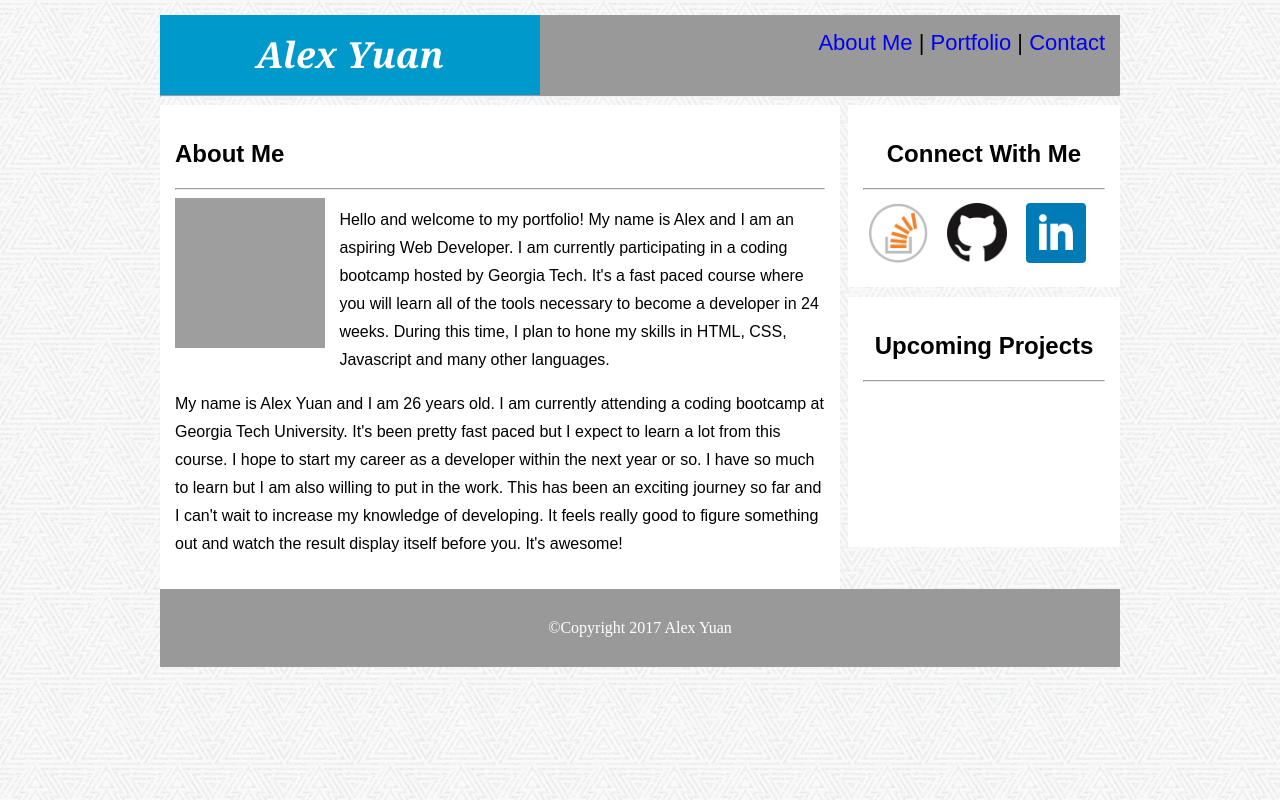
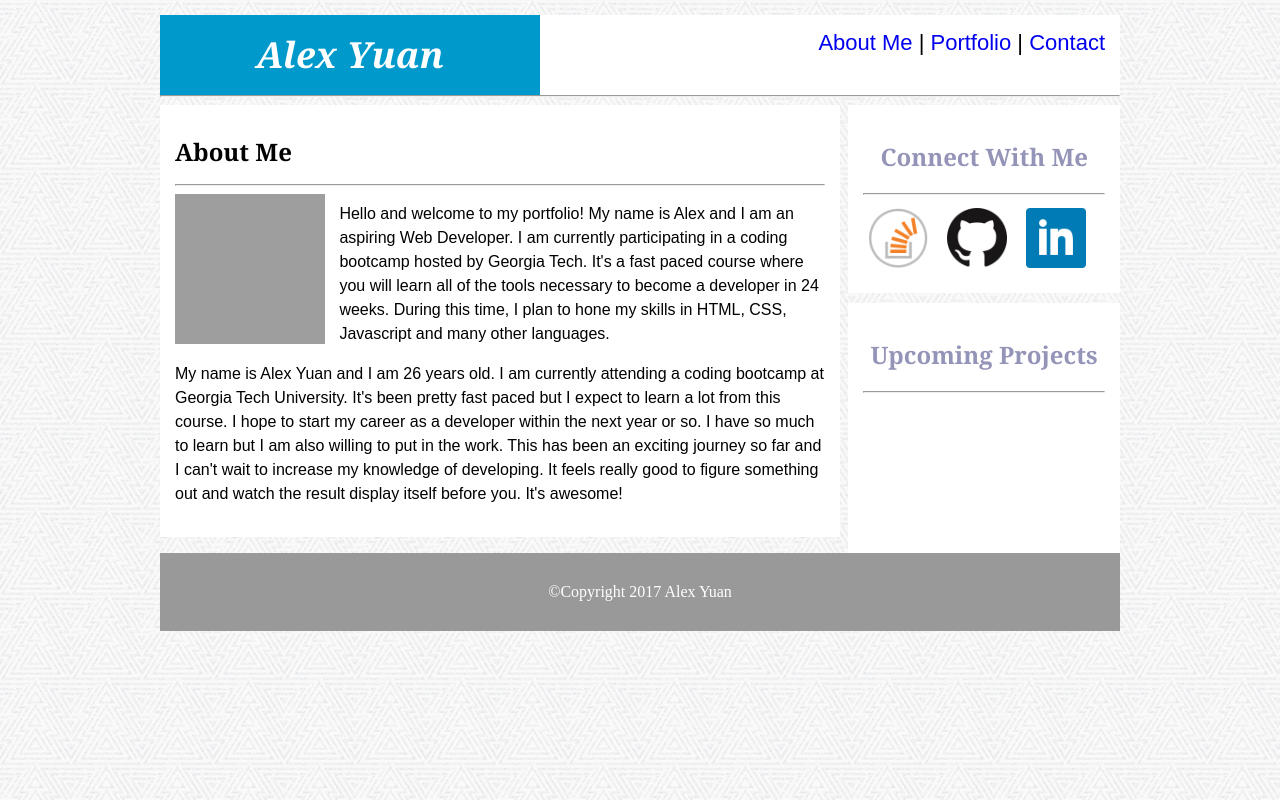
Before and after one commit to ayuan17/basic-portfolio1, a PHP site: page /index.php in a window 1280 px wide. Run offline with PHP 8.4, Linux system fonts and the light colour scheme; grey boxes are pictures that could not be loaded.

Commit message:
final touches to hw

```diff
--- a/assets/css/style.css
+++ b/assets/css/style.css
@@ -14,6 +14,10 @@ body {
 
 a {
     text-decoration: none;
+}
+
+a:hover {
+    color: #999999;
 }
 
 #container {
@@ -37,6 +41,7 @@ header {
     padding: 15px 10px 15px 10px;
 
 
+
 }
 
 nav {
@@ -44,10 +49,10 @@ nav {
     float: left;
     width: 550px;
     height: 50px;
-    background-color: #999999;
+    background-color: #ffffff;
     text-align: right;
-    font-family: sans-serif;
-    padding: 15px 15px 15px 15px;
+    font-family: arial;
+    padding: 15px;
     text-decoration: none;
     font-size: 22px;
 
@@ -65,7 +70,7 @@ section {
     background-color: white;
     padding: 15px;
     margin: 0 auto;
-    line-height: 175%;
+    line-height: 150%;
     font-family: sans-serif;
     border: 2px;
 
@@ -78,11 +83,11 @@ section {
 aside {
     width: 270;
     background-color: #ffffff;
-    color: black;
+    color: #9494b8;
     float: right;
     text-align: center;
     padding: 15px;
-    font-family: arial;
+    font-family: georgia;
 
 }
 
@@ -129,6 +134,11 @@ footer {
     text-align: center;
 }
 
+h1{
+
+    font-family: georgia;
+}
+
 h3{
 
     position:absolute;
--- a/index.html
+++ b/index.html
@@ -25,6 +25,8 @@
         <a href="portfolio.html">Portfolio</a>  |
         <a href="contact.html">Contact</a>
     </nav>
+
+
 
 <hr>
 
```
Also changed, not shown: 1 other file.
